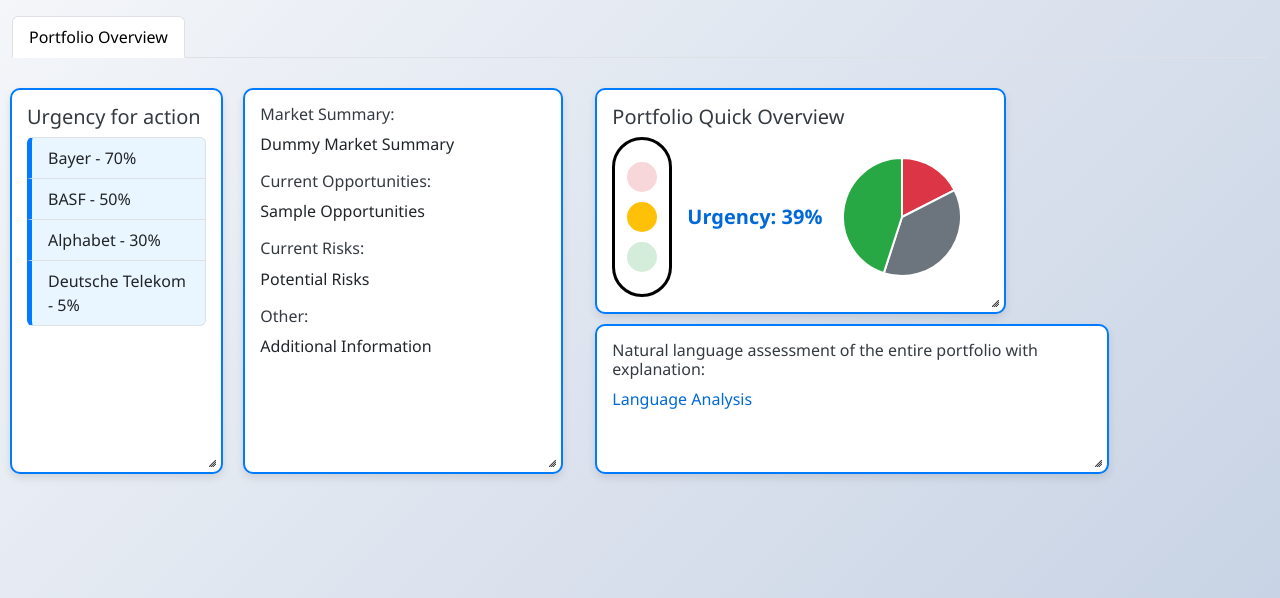
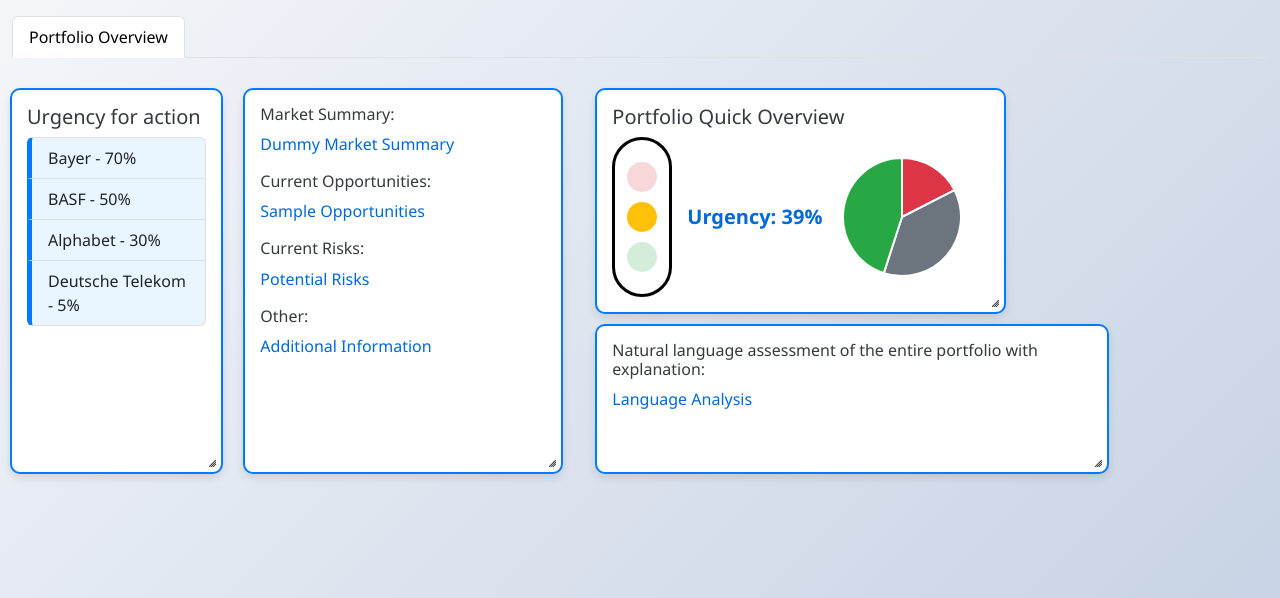
Before and after one commit to jasper-bk/Masterarbeit_Projekt, a Flask app: page / in a window 1280 px wide. Shown: the part 56-654 px from the top of the page. Run offline with Flask 3, Linux system fonts and the light colour scheme; some libraries are stand-ins or nearby versions.

Commit message:
Smaller adjustments: Added IDs in HTML and addec classes for style

```diff
--- a/webpage/static/ui_actions.js
+++ b/webpage/static/ui_actions.js
@@ -73,7 +73,7 @@ function initializeChatWidget() {
     }
   });
 
-  //To-Do: Planned to Send messages with current context to LLM and display response
+  //To-Do: Planned to send messages with current context to LLM and display response
 }
 
 // Refresh dropdown with current file list
@@ -201,23 +201,23 @@ function openStockTab(stockName) {
       <div class="tab-pane fade show active" role="tabpanel" aria-labelledby="overview-tab">
         <div class="row">
 
-          <!-- Market Info Box -->
+          <!-- Stock Info Box -->
           <div class="col-md-3 box draggable resizable">
             <h4>${stockName} Details:</h4>
             <strong>Personal Information:</strong><br/>
-            <span>Quantity: 0</span><br/>
-            <span>Value: €0</span><br/>
-            <span>Current Return: +0.0%</span><br/>
+            <span>Quantity: <span class="text-primary" id="quantity-stock-${tabId}-text">0</span></span><br/>
+            <span>Value: <span class="text-primary" id="value-stock-${tabId}-text">€0</span></span><br/>
+            <span>Current Return: <span class="text-primary" id="yield-stock-${tabId}-text">+0.0%</span></span><br/>
             ...
             <hr/>
             <strong>Assessment:</strong><br/>
-            <span>Potential Upside: 0%</span><br/>
-            <span>Potential Downside: 0%</span><br/>
+            <span>Potential Upside: <span class="text-primary" id="upside-stock-${tabId}-text">+0%</span></span><br/>
+            <span>Potential Downside: <span class="text-primary" id="downside-stock-${tabId}-text">+0%</span></span><br/>
 
             <!-- To-Do: Visualization of upside and downside -->
           </div>
 
-          <!-- Quick Overview -->
+          <!-- Stock Quick Overview -->
           <div class="col-md-6">
             <div class="col-md-8 box draggable resizable">
               <h5>${stockName} Overview</h5>
@@ -228,7 +228,7 @@ function openStockTab(stockName) {
                     <div class="light yellow" id="light-yellow-stock-${tabId}"></div>
                     <div class="light green" id="light-green-stock-${tabId}"></div>
                   </div>
-                  <div class="urgency-text" id="urgency-text">Urgency: 0%</div>
+                  <div class="urgency-text" id="urgency-text-stock-${tabId}">Urgency: 0%</div>
                 </div>
                 <canvas id="pieChart-stock-${tabId}" width="120" height="120"></canvas>
               </div>
--- a/webpage/templates/index.html
+++ b/webpage/templates/index.html
@@ -64,13 +64,13 @@
           <!-- Market Info Box -->
           <div class="col-md-3 box draggable resizable" id="market-info">
             <h6>Market Summary:</h6>
-            <p id="market-summary-text">...</p>
+            <p class="text-primary" id="market-summary-text">...</p>
             <h6>Current Opportunities:</h6>
-            <p id="current-opportunities-text">...</p>
+            <p class="text-primary" id="current-opportunities-text">...</p>
             <h6>Current Risks:</h6>
-            <p id="current-risks-text">...</p>
+            <p class="text-primary" id="current-risks-text">...</p>
             <h6>Other:</h6>
-            <p id="other-text">...</p>
+            <p class="text-primary" id="other-text">...</p>
           </div>
 
           <!-- Quick Overview -->
```
